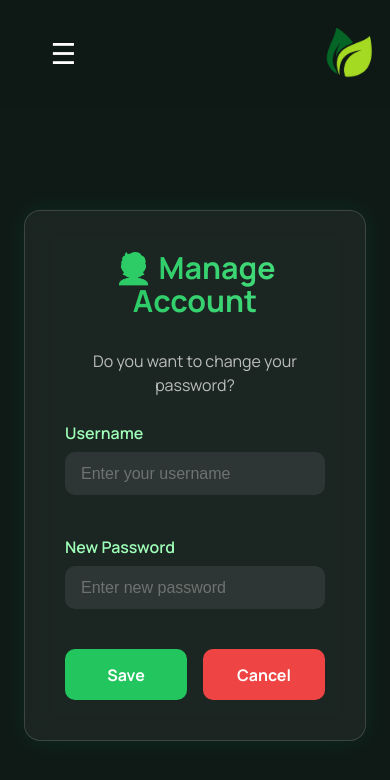
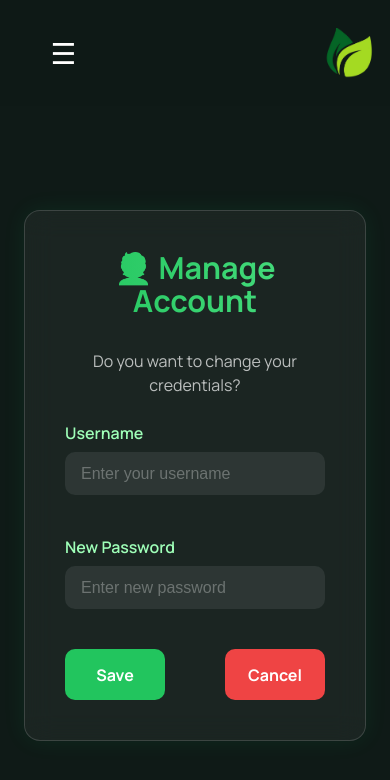
Before and after one commit to SEP4-Greenhouse/Greenhouse-Frontend, a React (Vite) app: page /app/account in a window 390 px wide. Shown: the top 780 px of the page. Built offline with nearby package versions, Linux system fonts and the light colour scheme; sample sign-in values are in the browser's storage.

Commit message:
Fix button sizing in GreenhouseControl and improve layout responsiveness

```diff
--- a/src/features/control/greenhouseControl.css
+++ b/src/features/control/greenhouseControl.css
@@ -71,34 +71,66 @@
 }
 
 .control-actions {
-  margin-top: 2rem;
+  margin-top: 2.5rem;
   display: flex;
   justify-content: center;
-  gap: 1.5rem;
+  gap: 5rem;
 }
 
+.save-btn,
+.cancel-btn {
+  padding: 0.4rem 0.8rem;
+  width: auto;
+  min-width: 90px;
+  max-width: 100px;
+  text-align: center;
+  font-size: 0.9rem;
+  font-weight: 600;
+  border: none;
+  border-radius: 6px;
+  cursor: pointer;
+  transition: all 0.2s ease;
+  white-space: nowrap;
+  box-sizing: border-box;
+}
+
+
+
 .save-btn {
-  padding: 0.6rem 1.5rem;
   background-color: #10b981;
   color: white;
-  border: none;
-  border-radius: 6px;
-  font-size: 1rem;
-  cursor: pointer;
-  width: 100px;
+}
+
+.save-btn:hover {
+  background-color: #059669;
+  transform: scale(1.04);
 }
 
 .cancel-btn {
-  padding: 0.6rem 1.5rem;
   background-color: #ef4444;
   color: white;
-  border: none;
-  border-radius: 6px;
-  font-size: 1rem;
-  cursor: pointer;
 }
 
-/* Responsivness*/
+.cancel-btn:hover {
+  background-color: #dc2626;
+  transform: scale(1.04);
+}
+
+.success-text {
+  color: #4ade80;
+  margin-top: 1.5rem;
+  text-align: center;
+  font-weight: 500;
+}
+
+.error-text {
+  color: #f87171;
+  margin-top: 1.5rem;
+  text-align: center;
+  font-weight: 500;
+}
+
+/* Responsiveness */
 @media (max-width: 768px) {
   .control-box {
     width: 100% !important;
--- a/src/pages/Account.tsx
+++ b/src/pages/Account.tsx
@@ -31,7 +31,7 @@ const Account = () => {
   return (
     <div className="account-container">
       <h1>🧑‍💼 Manage Account</h1>
-      <p className="intro-text">Do you want to change your password?</p>
+      <p className="intro-text">Do you want to change your credentials?</p>
       {message && <p className="status-text">{message}</p>}
 
       <div className="form-group">
```
